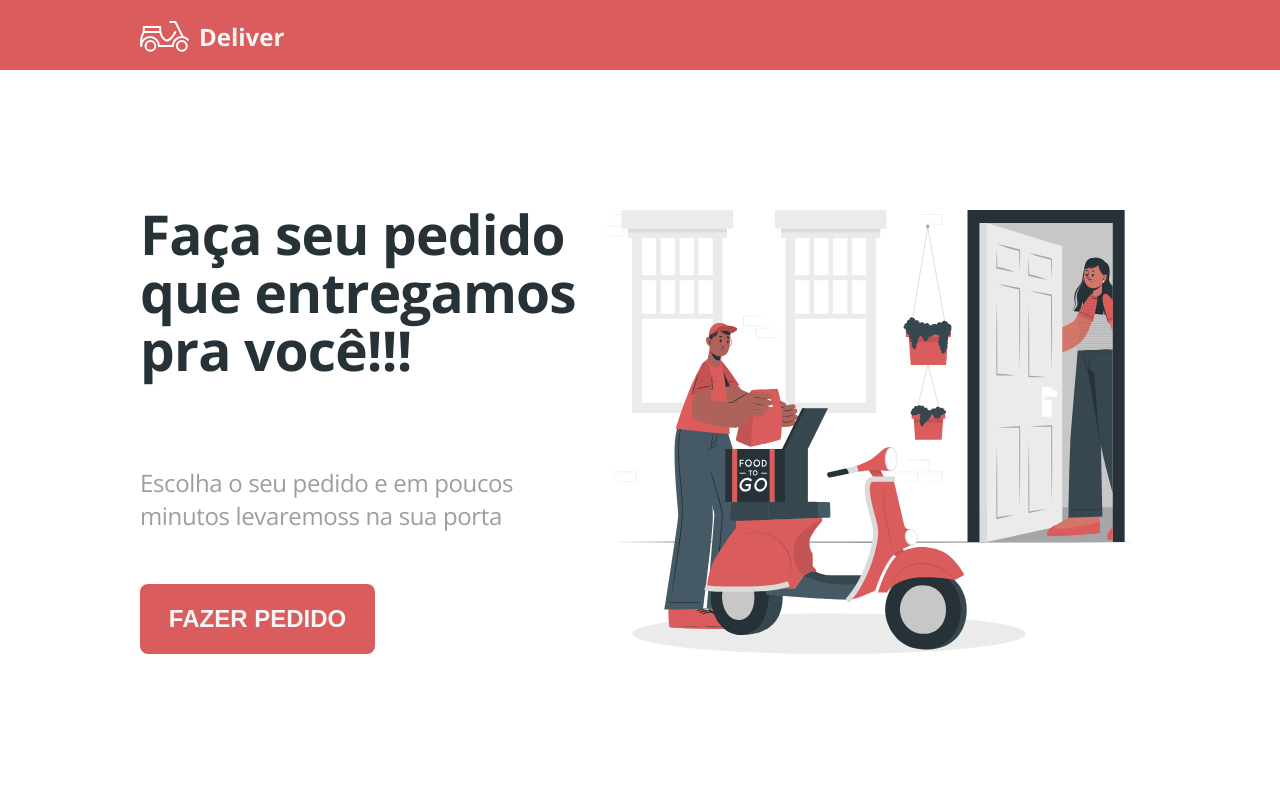
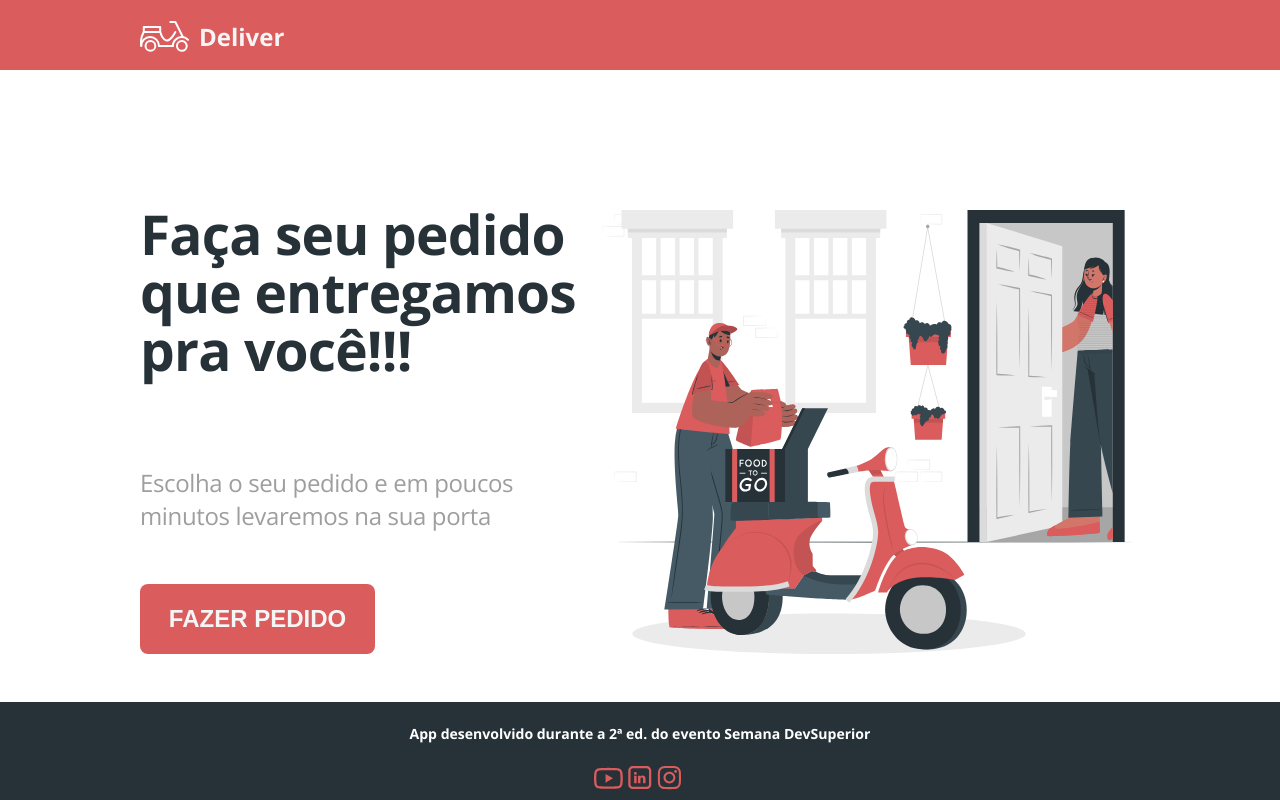
Before and after one commit to VitorRiboli/deliver, a React (Vite) app in the folder frontend/: page / in a window 1280 px wide. Built offline with nearby package versions, Linux system fonts and the light colour scheme.

Commit message:
Add Footer

```diff
--- /dev/null
+++ b/frontend/src/components/Footer/index.tsx
@@ -0,0 +1,18 @@
+import "./styles.css";
+
+import ytIcon from "../../assets/img/Youtube.svg";
+import LinkeIcon from "../../assets/img/Linkedin.svg";
+import instaIcon from "../../assets/img/Instagram.svg";
+
+export default function Footer () {
+  return (
+    <footer className="footer-container">
+      <h3>App desenvolvido durante a 2ª ed. do evento Semana DevSuperior</h3>
+      <div className="footer-icons " >
+        <img src={ytIcon} alt="" />
+        <img src={LinkeIcon} alt="" />
+        <img src={instaIcon} alt="" />
+      </div>
+    </footer>
+  )
+}
--- /dev/null
+++ b/frontend/src/components/Footer/styles.css
@@ -0,0 +1,36 @@
+.footer-container {
+  padding-top: 10px;
+  padding-bottom: 10px;
+  background-color: var(--dark-color);
+  font-weight: normal;
+  font-size: 12px;
+  line-height: 16px;
+  text-align: center;
+  color: #FFF;
+  display: flex;
+  justify-content: center;
+  flex-direction: column;
+  align-items: center;
+
+
+  width: 100%;
+  bottom: 0;
+  position: fixed;
+}
+
+.footer-icons {
+  margin-top: 10px;
+  display: flex;
+  justify-content: center;
+  align-items: center;
+}
+
+.footer-icons>* {
+  margin-right: 5px;
+}
+
+@media only screen and (max-width: 960px) {
+  .footer-container {
+    position: relative;
+  }
+}
--- a/frontend/src/routes/Home/index.tsx
+++ b/frontend/src/routes/Home/index.tsx
@@ -5,7 +5,7 @@ import "./styles.css"
 import homeIcon from "../../assets/img/home.svg"
 import Button from "../../components/Button"
 import { Link } from "react-router-dom"
-
+import Footer from "../../components/Footer"
 
 
 export default function Home() {
@@ -14,7 +14,7 @@ export default function Home() {
       <main className="home-container">
         <div className="home-content">
           <h1 className="home-title">Faça seu pedido que entregamos pra você!!!</h1>
-          <p className="home-subtitle">Escolha o seu pedido e em poucos minutos levaremoss na sua porta</p>
+          <p className="home-subtitle">Escolha o seu pedido e em poucos minutos levaremos na sua porta</p>
           <Link to={"/orders"}>
             <Button message={"FAZER PEDIDO"} />
           </Link>
@@ -24,7 +24,7 @@ export default function Home() {
 
       </main>
 
-
+      <Footer />
       <Outlet />
     </>
   )
--- a/frontend/src/routes/Home/styles.css
+++ b/frontend/src/routes/Home/styles.css
@@ -4,6 +4,7 @@
   margin: 0 auto;
   margin-top: 120px;
   padding: 20px;
+
 }
 
 .home-content {
```
